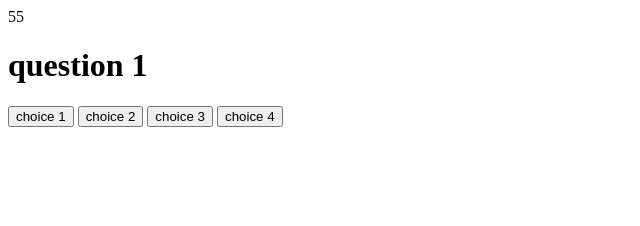
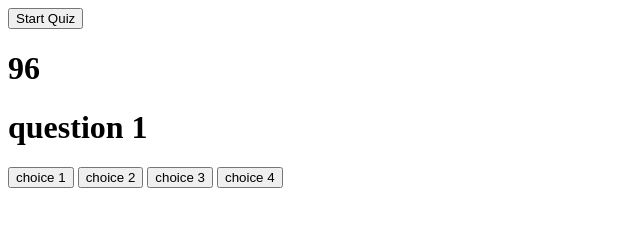
Before and after one commit to CyndiHue/multipleChoiceQuiz, a plain HTML site: page index.html in a window 1280 px wide. Shown: the whole page, without its empty margins (0-640 px from the left). Drawn offline with Linux system fonts and the light colour scheme.

Commit message:
adding start button, currently not working but displayed

```diff
--- a/assets/js/script.js
+++ b/assets/js/script.js
@@ -1,21 +1,21 @@
-let timer = 60;
+let timer = 101;
 let quizDiv = document.querySelector("#quiz");
-let questionButton1 = document.querySelector("#answer1");
-let questionButton2 = document.querySelector("#answer2");
-let questionButton3 = document.querySelector("#answer3");
-let questionButton4 = document.querySelector("#answer4");
+let button1 = document.querySelector("#answer1");
+let button2 = document.querySelector("#answer2");
+let button3 = document.querySelector("#answer3");
+let button4 = document.querySelector("#answer4");
 let quizQuestion = document.querySelector("#question");
 let timerEl = document.querySelector("#timeLeft")
+let currentQuestion = 0;
 
 let timerId = setInterval(function(){
-    timer -=1;
-    console.log(timer)
+  timer --;
+  console.log(timer);
   timerEl.textContent = timer;
-
+    if (timer === 0) {
+      clearInterval(timerId)
+    }
 }, 1000)
-
-// timer=timer-=10;when user gets answer wrong;
-// clearInterval(timerID to stop timer);
 
 
 let examQuestions = [{question:"question 1", answers: ["choice 1", "choice 2", "choice 3", "choice 4"], correctAnswer:"choice 4"},
@@ -23,21 +23,22 @@ let examQuestions = [{question:"question 1", answers: ["choice 1", "choice 2", "
   {question:"question 3", answers: ["choice 9", "choice 10", "choice 11", "choice 12"], correctAnswer:"choice 12"},
   {question:"question 4", answers: ["choice 13", "choice 14", "choice 15", "choice 16"], correctAnswer:"choice 16"}];
 
+let questionSelector = examQuestions[currentQuestion];
 
-let currentQuestion = 0;
 renderQuestion()
+currentQuestion++;
 
 function renderQuestion(){
-  quizQuestion.textContent = (examQuestions[currentQuestion].question);
-  questionButton1.textContent = (examQuestions[currentQuestion].answers[0]);
-  questionButton2.textContent = (examQuestions[currentQuestion].answers[1]);
-  questionButton3.textContent = (examQuestions[currentQuestion].answers[2]);
-  questionButton4.textContent = (examQuestions[currentQuestion].answers[3]);
-  console.log(examQuestions[currentQuestion].question);
-  console.log(examQuestions[currentQuestion].answers[0]);
-  console.log(examQuestions[currentQuestion].answers[1]);
-  console.log(examQuestions[currentQuestion].answers[2]);
-  console.log(examQuestions[currentQuestion].answers[3]);
+  quizQuestion.textContent = (questionSelector.question);
+  button1.textContent = (questionSelector.answers[0]);
+  button2.textContent = (questionSelector.answers[1]);
+  button3.textContent = (questionSelector.answers[2]);
+  button4.textContent = (questionSelector.answers[3]);
+  console.log(questionSelector.question);
+  console.log(questionSelector.answers[0]);
+  console.log(questionSelector.answers[1]);
+  console.log(questionSelector.answers[2]);
+  console.log(questionSelector.answers[3]);
 
   }
   quizDiv.addEventListener("click", function(event){
@@ -62,57 +63,3 @@ function renderQuestion(){
       renderQuestion();
       currentQuestion++;
 }});
-currentQuestion++;
-
-
-
-
-
-
-
-
-
-
-
-
-
-
-
-
-
-// var timerEl = document.getElementById('countdown');
-// var message = "";
-
-// function countdown() {
-//     var timeLeft = 5;
-//     timerEl.textContent = timeLeft;
-//     var timeInterval = setInterval(function () {
-//       timeLeft--;
-//       timerEl.textContent = timeLeft;
-
-//       if (timeLeft === 0){
-//         clearInterval(timeInterval);
-//         displayMessage();
-//       }
-
-//      }, 1000);
-//   };
-
-//   function displayMessage() {
-//     var wordCount = 0;
-
-//     // Uses the `setInterval()` method to call a function to be executed every 1000 milliseconds
-//     var msgInterval = setInterval(function () {
-//       // If there are no more words left in the message
-//       if (words[wordCount] === undefined) {
-//         // Use `clearInterval()` to stop the timer
-//         clearInterval(msgInterval);
-//       } else {
-//         // Display one word of the message
-//         mainEl.textContent = words[wordCount];
-//         wordCount++;
-//       }
-//     }, 1000);
-//   }
-
-//   countdown();
--- a/index.html
+++ b/index.html
@@ -6,10 +6,13 @@
     <title>Document</title>
 </head>
 <body>
-    <div id = "startQuiz"></div>
-    <div id = "timeLeft"></div>
+    <div id = "startQuiz">
+        <button>Start Quiz</button>
+    </div>
+    <!-- <div id = "timeLeft"></div> -->
     <div id = "quiz">
 
+        <h1 id = "timeLeft"></h1>
         <h1 id = "question"></h1>
 
         <button id = "answer1"></button>
@@ -18,7 +21,7 @@
         <button id = "answer4"></button>
 
     </div>
-    <div id = "Game Over"></div>
+    <!-- <div id = "gameOver"></div> -->
 
 
 
```
Lines whose indentation alone changed are shown as unchanged.
